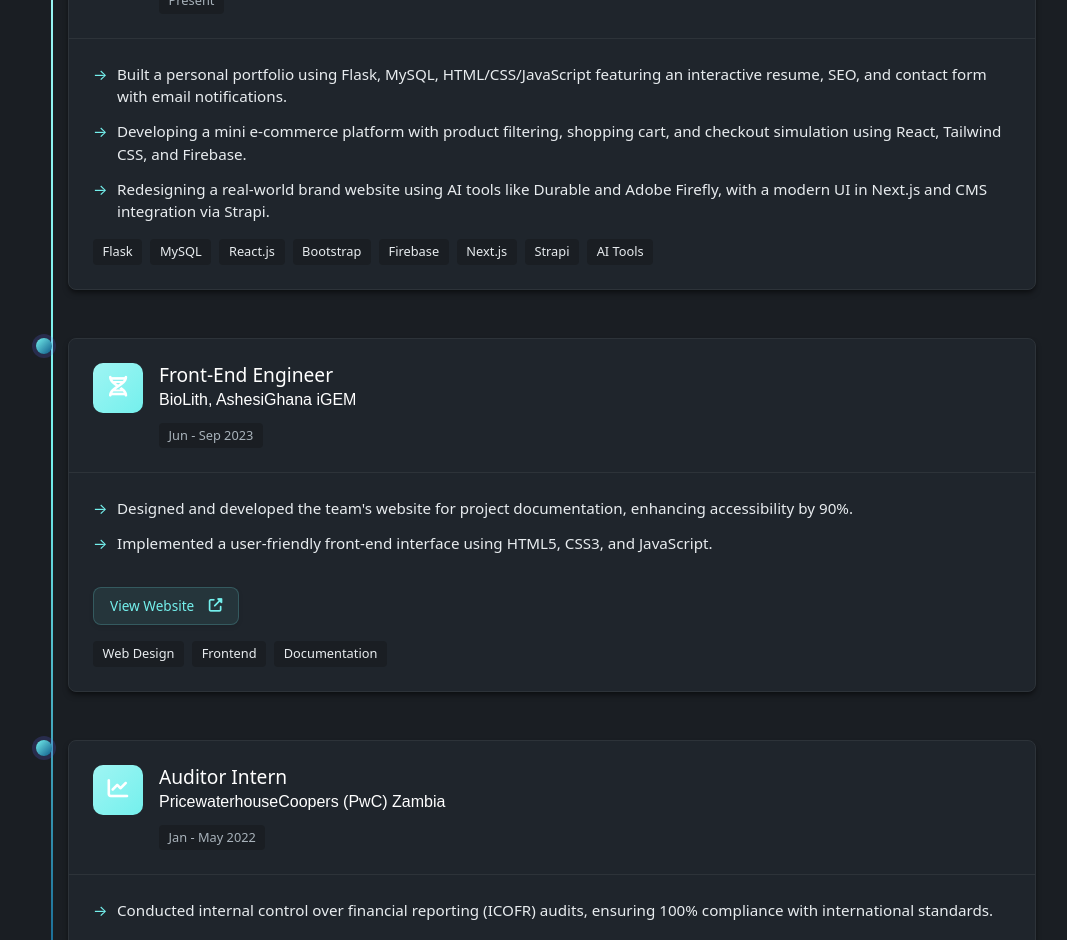
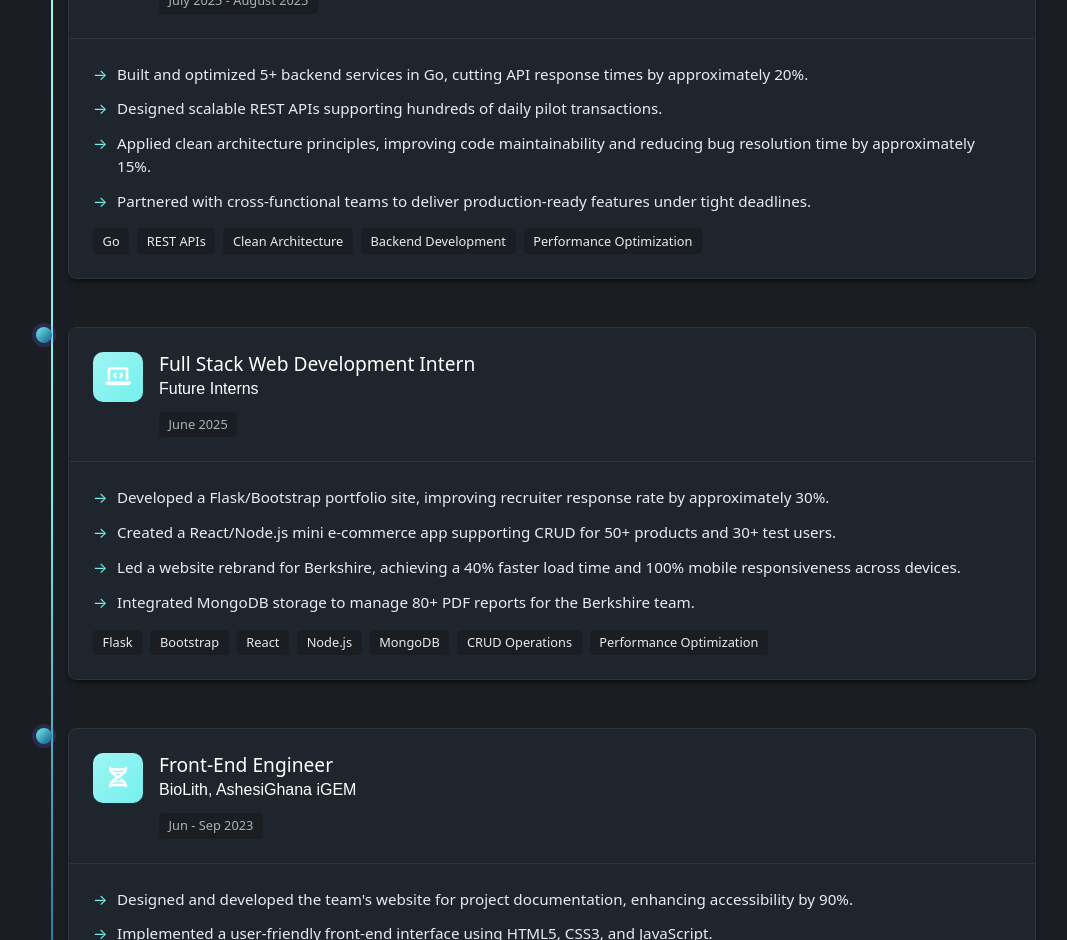
Before and after one commit to Maxw311nyimbili/portfolio, a Next.js app: page / in a window 1280 px wide. Shown: the part 1860-2800 px from the top of the page, without its empty margins (104-1171 px from the left). Built offline with nearby package versions, Linux system fonts and the light colour scheme; a web font is replaced by a local one.

Commit message:
implement initial portfolio homepage with interactive content and styling.

```diff
--- a/pages/index.js
+++ b/pages/index.js
@@ -299,6 +299,38 @@ export default function Home() {
                     </div>
 
                     <div className="timeline compact-timeline">
+                        {/* ProBase Group - Backend Developer Intern */}
+                        <div className="timeline-item" data-aos="fade-up">
+                            <div className="timeline-dot"></div>
+                            <div className="timeline-content card">
+                                <div className="timeline-header">
+                                    <div className="timeline-icon">
+                                        <i className="fas fa-server"></i>
+                                    </div>
+                                    <div className="timeline-meta">
+                                        <h3>Backend Developer Intern</h3>
+                                        <h4>ProBase Group</h4>
+                                        <span className="timeline-date">July 2025 - August 2025</span>
+                                    </div>
+                                </div>
+                                <div className="card-body">
+                                    <ul className="timeline-details">
+                                        <li>Built and optimized 5+ backend services in Go, cutting API response times by approximately 20%.</li>
+                                        <li>Designed scalable REST APIs supporting hundreds of daily pilot transactions.</li>
+                                        <li>Applied clean architecture principles, improving code maintainability and reducing bug resolution time by approximately 15%.</li>
+                                        <li>Partnered with cross-functional teams to deliver production-ready features under tight deadlines.</li>
+                                    </ul>
+                                    <div className="skill-tags">
+                                        <span>Go</span>
+                                        <span>REST APIs</span>
+                                        <span>Clean Architecture</span>
+                                        <span>Backend Development</span>
+                                        <span>Performance Optimization</span>
+                                    </div>
+                                </div>
+                            </div>
+                        </div>
+
                         {/* Future Interns */}
                         <div className="timeline-item" data-aos="fade-up">
                             <div className="timeline-dot"></div>
@@ -310,24 +342,24 @@ export default function Home() {
                                     <div className="timeline-meta">
                                         <h3>Full Stack Web Development Intern</h3>
                                         <h4>Future Interns</h4>
-                                        <span className="timeline-date">Present</span>
+                                        <span className="timeline-date">June 2025</span>
                                     </div>
                                 </div>
                                 <div className="card-body">
                                     <ul className="timeline-details">
-                                        <li>Built a personal portfolio using Flask, MySQL, HTML/CSS/JavaScript featuring an interactive resume, SEO, and contact form with email notifications.</li>
-                                        <li>Developing a mini e-commerce platform with product filtering, shopping cart, and checkout simulation using React, Tailwind CSS, and Firebase.</li>
-                                        <li>Redesigning a real-world brand website using AI tools like Durable and Adobe Firefly, with a modern UI in Next.js and CMS integration via Strapi.</li>
+                                        <li>Developed a Flask/Bootstrap portfolio site, improving recruiter response rate by approximately 30%.</li>
+                                        <li>Created a React/Node.js mini e-commerce app supporting CRUD for 50+ products and 30+ test users.</li>
+                                        <li>Led a website rebrand for Berkshire, achieving a 40% faster load time and 100% mobile responsiveness across devices.</li>
+                                        <li>Integrated MongoDB storage to manage 80+ PDF reports for the Berkshire team.</li>
                                     </ul>
                                     <div className="skill-tags">
                                         <span>Flask</span>
-                                        <span>MySQL</span>
-                                        <span>React.js</span>
                                         <span>Bootstrap</span>
-                                        <span>Firebase</span>
-                                        <span>Next.js</span>
-                                        <span>Strapi</span>
-                                        <span>AI Tools</span>
+                                        <span>React</span>
+                                        <span>Node.js</span>
+                                        <span>MongoDB</span>
+                                        <span>CRUD Operations</span>
+                                        <span>Performance Optimization</span>
                                     </div>
                                 </div>
                             </div>
@@ -362,33 +394,6 @@ export default function Home() {
                             </div>
                         </div>
 
-                        {/* PwC */}
-                        <div className="timeline-item" data-aos="fade-up">
-                            <div className="timeline-dot"></div>
-                            <div className="timeline-content card">
-                                <div className="timeline-header">
-                                    <div className="timeline-icon">
-                                        <i className="fas fa-chart-line"></i>
-                                    </div>
-                                    <div className="timeline-meta">
-                                        <h3>Auditor Intern</h3>
-                                        <h4>PricewaterhouseCoopers (PwC) Zambia</h4>
-                                        <span className="timeline-date">Jan - May 2022</span>
-                                    </div>
-                                </div>
-                                <div className="card-body">
-                                    <ul className="timeline-details">
-                                        <li>Conducted internal control over financial reporting (ICOFR) audits, ensuring 100% compliance with international standards.</li>
-                                        <li>Analyzed operating expenses (OPEX), identifying cost-saving opportunities that reduced expenses by 10%.</li>
-                                    </ul>
-                                    <div className="skill-tags">
-                                        <span>Auditing</span>
-                                        <span>Financial Analysis</span>
-                                        <span>Reporting</span>
-                                    </div>
-                                </div>
-                            </div>
-                        </div>
                     </div>
                 </div>
             </section>
@@ -527,88 +532,62 @@ export default function Home() {
                     </div>
 
                     <div className="row g-4">
-                        {/* Nkani */}
+                        {/* Vantage FotoFinder */}
                         <div className="col-md-6 col-lg-4" data-aos="fade-up">
                             <div className="project-card">
                                 <div className="project-image">
-                                    <img src="/images/nkani.png" alt="Nkani News Aggregator" width="600" height="400" />
+                                    <img src="/images/p2.png" alt="Vantage FotoFinder" width="600" height="400" />
                                 </div>
                                 <div className="project-body">
-                                    <h3 className="project-title">Nkani News Aggregator</h3>
-                                    <p className="project-description">A Flask web application that scrapes Google News and provides sentiment analysis on articles using NLP.</p>
-                                    <div className="tech-stack">
-                                        <span className="tech-badge">Flask</span>
-                                        <span className="tech-badge">NLP</span>
-                                        <span className="tech-badge">Web Scraping</span>
-                                        <span className="tech-badge">Python</span>
-                                    </div>
+                                    <h3 className="project-title">Vantage FotoFinder</h3>
+                                    <p className="project-description">AI-powered visual product discovery engine using CLIP and FAISS for semantic image search. Upload a photo and find visually similar products instantly.</p>
                                     <div className="project-footer">
                                         <div className="project-links">
-                                            <a href="https://github.com/Maxw311nyimbili/nkani_aggregator" target="_blank" rel="noopener noreferrer" className="project-link">
-                                                <i className="fab fa-github"></i>
-                                                <span>Code</span>
-                                            </a>
-                                            <a href="https://www.youtube.com/watch?v=53Kua8HQNzE" target="_blank" rel="noopener noreferrer" className="project-link">
-                                                <i className="fab fa-youtube"></i>
-                                                <span>Demo</span>
-                                            </a>
+                                            <Link href="/projects/ai" className="project-link">
+                                                <i className="fas fa-arrow-right"></i>
+                                                <span>View Details</span>
+                                            </Link>
                                         </div>
                                     </div>
                                 </div>
                             </div>
                         </div>
 
-                        {/* Events Manager */}
+                        {/* Paper Summary */}
                         <div className="col-md-6 col-lg-4" data-aos="fade-up" data-aos-delay="100">
                             <div className="project-card">
                                 <div className="project-image">
-                                    <img src="/images/events_manager.png" alt="Events Manager" width="600" height="400" />
+                                    <img src="/images/p1.png" alt="Paper Summary" width="600" height="400" />
                                 </div>
                                 <div className="project-body">
-                                    <h3 className="project-title">Events Manager</h3>
-                                    <p className="project-description">A Java application for scheduling and managing events with an intuitive JavaFX interface and robust backend.</p>
-                                    <div className="tech-stack">
-                                        <span className="tech-badge">Java</span>
-                                        <span className="tech-badge">JavaFX</span>
-                                        <span className="tech-badge">UI Design</span>
-                                        <span className="tech-badge">Desktop App</span>
-                                    </div>
+                                    <h3 className="project-title">Paper Summary</h3>
+                                    <p className="project-description">High-performance research synthesis engine using llama-3.3-70b-versatile. Reduces research time from 45 minutes to under 10 seconds.</p>
                                     <div className="project-footer">
                                         <div className="project-links">
-                                            <a href="https://github.com/Maxw311nyimbili/eventsManager" target="_blank" rel="noopener noreferrer" className="project-link">
-                                                <i className="fab fa-github"></i>
-                                                <span>Code</span>
-                                            </a>
-                                            <a href="https://www.youtube.com/watch?v=X5PeW4KRCQE" target="_blank" rel="noopener noreferrer" className="project-link">
-                                                <i className="fab fa-youtube"></i>
-                                                <span>Demo</span>
-                                            </a>
+                                            <Link href="/projects/ai" className="project-link">
+                                                <i className="fas fa-arrow-right"></i>
+                                                <span>View Details</span>
+                                            </Link>
                                         </div>
                                     </div>
                                 </div>
                             </div>
                         </div>
 
-                        {/* Portfolio */}
+                        {/* Mini E-Commerce Platform */}
                         <div className="col-md-6 col-lg-4" data-aos="fade-up" data-aos-delay="200">
                             <div className="project-card">
                                 <div className="project-image">
-                                    <img src="/images/portfolio.png" alt="Personal Portfolio" width="600" height="400" />
+                                    <img src="/images/fullstack-1.png" alt="Mini E-Commerce Platform" width="600" height="400" />
                                 </div>
                                 <div className="project-body">
-                                    <h3 className="project-title">Personal Portfolio</h3>
-                                    <p className="project-description">A modern, responsive portfolio website built with Next.js showcasing projects, skills, and professional experience.</p>
-                                    <div className="tech-stack">
-                                        <span className="tech-badge">Next.js</span>
-                                        <span className="tech-badge">React</span>
-                                        <span className="tech-badge">CSS3</span>
-                                        <span className="tech-badge">Responsive</span>
-                                    </div>
+                                    <h3 className="project-title">Mini E-Commerce Platform</h3>
+                                    <p className="project-description">Full-featured e-commerce platform with product filtering, shopping cart, and checkout. Built with React, Node.js, and MongoDB.</p>
                                     <div className="project-footer">
                                         <div className="project-links">
-                                            <Link href="/projects" className="project-link">
+                                            <Link href="/projects/fullstack" className="project-link">
                                                 <i className="fas fa-arrow-right"></i>
-                                                <span>Explore</span>
+                                                <span>View Details</span>
                                             </Link>
                                         </div>
                                     </div>
--- a/styles/index.css
+++ b/styles/index.css
@@ -742,46 +742,6 @@ html[data-theme="dark"] .soft-skills {
 }
 
 .soft-skill:hover {
-    transform: translateY(-3px);
-    box-shadow: var(--shadow);
-    background: linear-gradient(135deg, var(--primary), var(--secondary));
-}
-
-/* Projects Section */
-.project-card {
-    background-color: white;
-    border-radius: var(--border-radius);
-    overflow: hidden;
-    box-shadow: var(--shadow);
-    height: 100%;
-    transition: var(--transition);
-}
-
-.project-card:hover {
-    transform: translateY(-7px);
-    box-shadow: var(--shadow-lg);
-}
-
-.project-image {
-    position: relative;
-    height: 230px;
-    overflow: hidden;
-}
-
-.project-image img {
-    width: 100%;
-    height: 100%;
-    object-fit: cover;
-    transition: transform 0.5s ease;
-}
-
-.project-card:hover .project-image img {
-    transform: scale(1.05);
-}
-
-.project-overlay {
-    position: absolute;
-    top: 0;
     left: 0;
     right: 0;
     bottom: 0;
@@ -2894,3 +2854,7 @@ html[data-theme="dark"] .soft-skills {
 .code-variable {
     color: #9CDCFE;
 }
+/* Cyan glow for featured project cards */
+.project-card:hover {
+    box-shadow: 0 20px 40px -5px rgba(116, 240, 237, 0.4), 0 10px 20px -5px rgba(116, 240, 237, 0.3) !important;
+}
```
